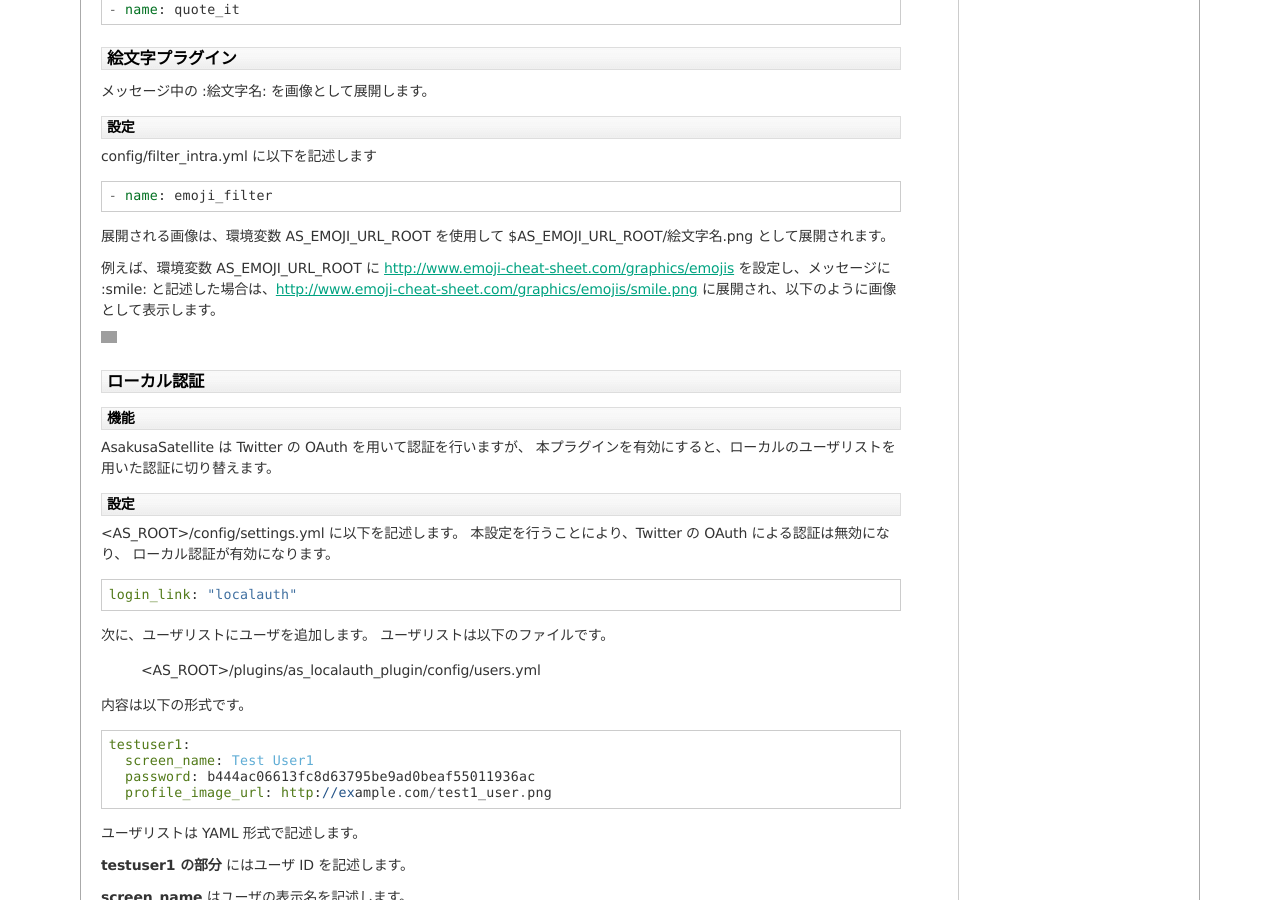
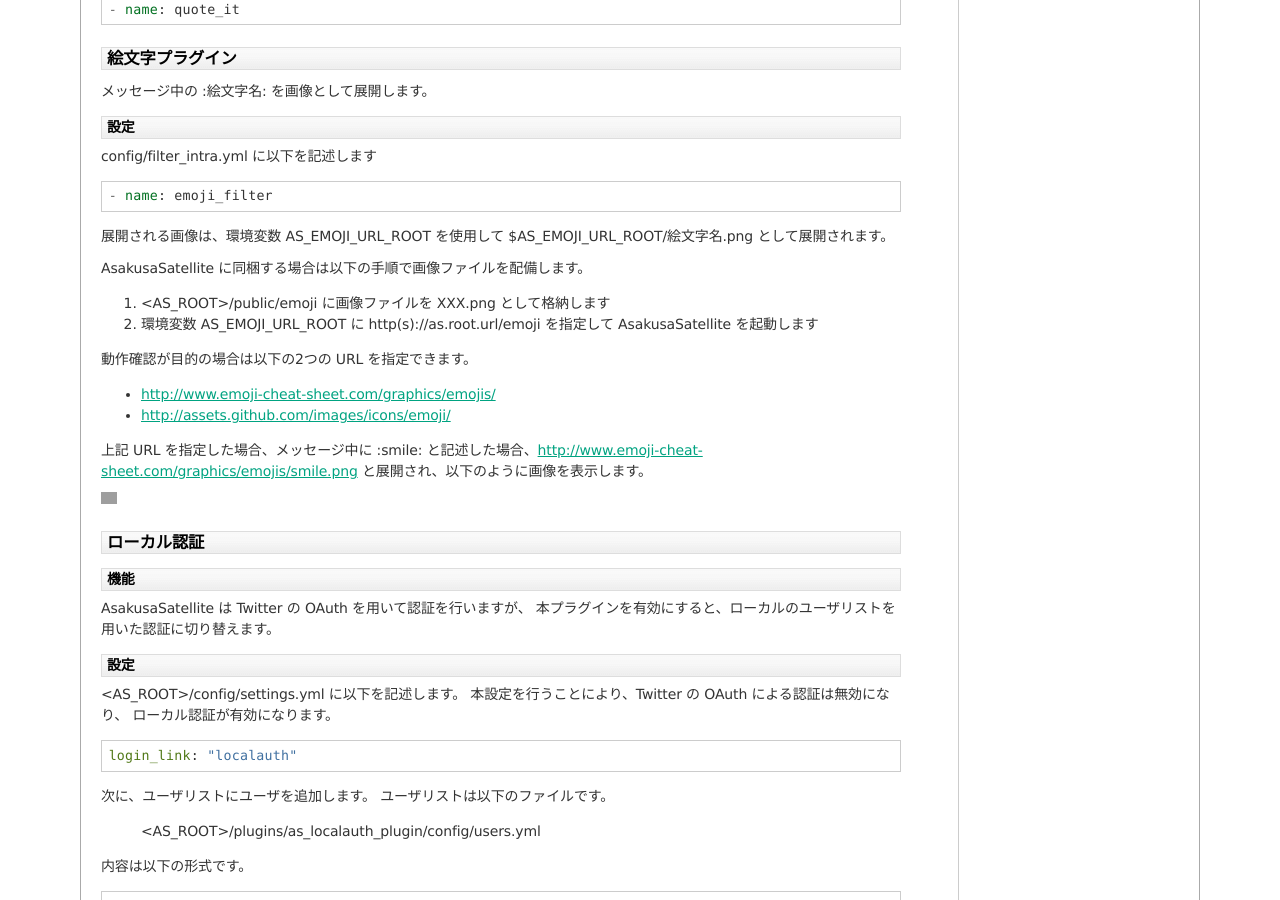
Before and after one commit to codefirst/asakusa-satellite-manual, a Sphinx documentation site: the page built from source/plugin.rst, in a window 1280 px wide and 900 px high, scrolled down 2197 px. Built offline with Sphinx 7.4.7, drawn with Linux system fonts in a browser that asks for light colours; grey boxes are pictures that could not be loaded.

Commit message:
emoji filter

```diff
--- a/source/plugin.rst
+++ b/source/plugin.rst
@@ -136,7 +136,18 @@ config/filter\_intra.yml に以下を記述します
 
 展開される画像は、環境変数 AS_EMOJI_URL_ROOT を使用して $AS_EMOJI_URL_ROOT/絵文字名.png として展開されます。
 
-例えば、環境変数 AS_EMOJI_URL_ROOT に http://www.emoji-cheat-sheet.com/graphics/emojis を設定し、メッセージに :smile: と記述した場合は、http://www.emoji-cheat-sheet.com/graphics/emojis/smile.png に展開され、以下のように画像として表示します。
+AsakusaSatellite に同梱する場合は以下の手順で画像ファイルを配備します。
+
+1. <AS_ROOT>/public/emoji に画像ファイルを XXX.png として格納します
+2. 環境変数 AS_EMOJI_URL_ROOT に http(s)://as.root.url/emoji を指定して AsakusaSatellite を起動します
+
+
+動作確認が目的の場合は以下の2つの URL を指定できます。
+
+* http://www.emoji-cheat-sheet.com/graphics/emojis/
+* http://assets.github.com/images/icons/emoji/
+
+上記 URL を指定した場合、メッセージ中に :smile: と記述した場合、http://www.emoji-cheat-sheet.com/graphics/emojis/smile.png と展開され、以下のように画像を表示します。
 
 .. image:: http://www.emoji-cheat-sheet.com/graphics/emojis/smile.png
    :width: 16px
```
